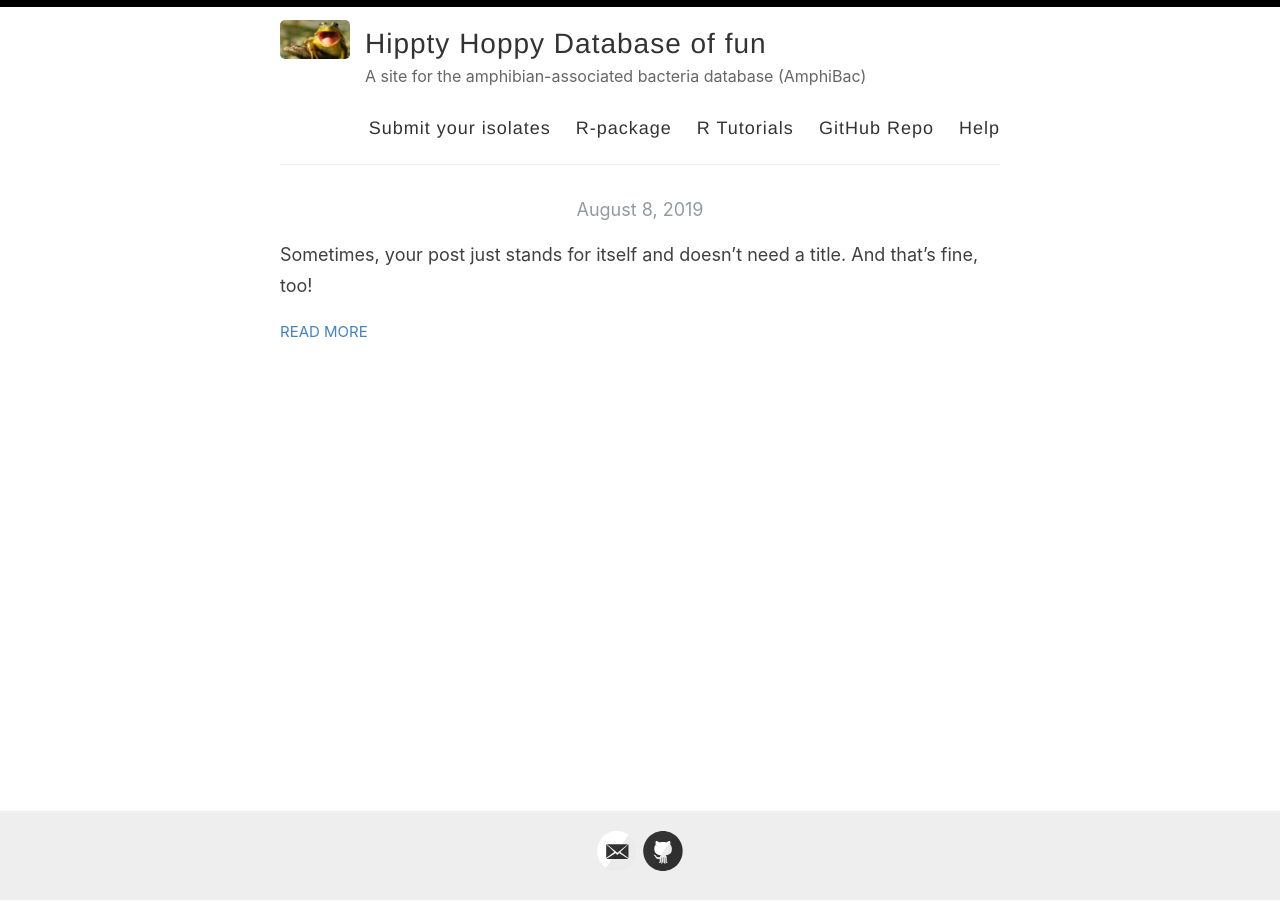
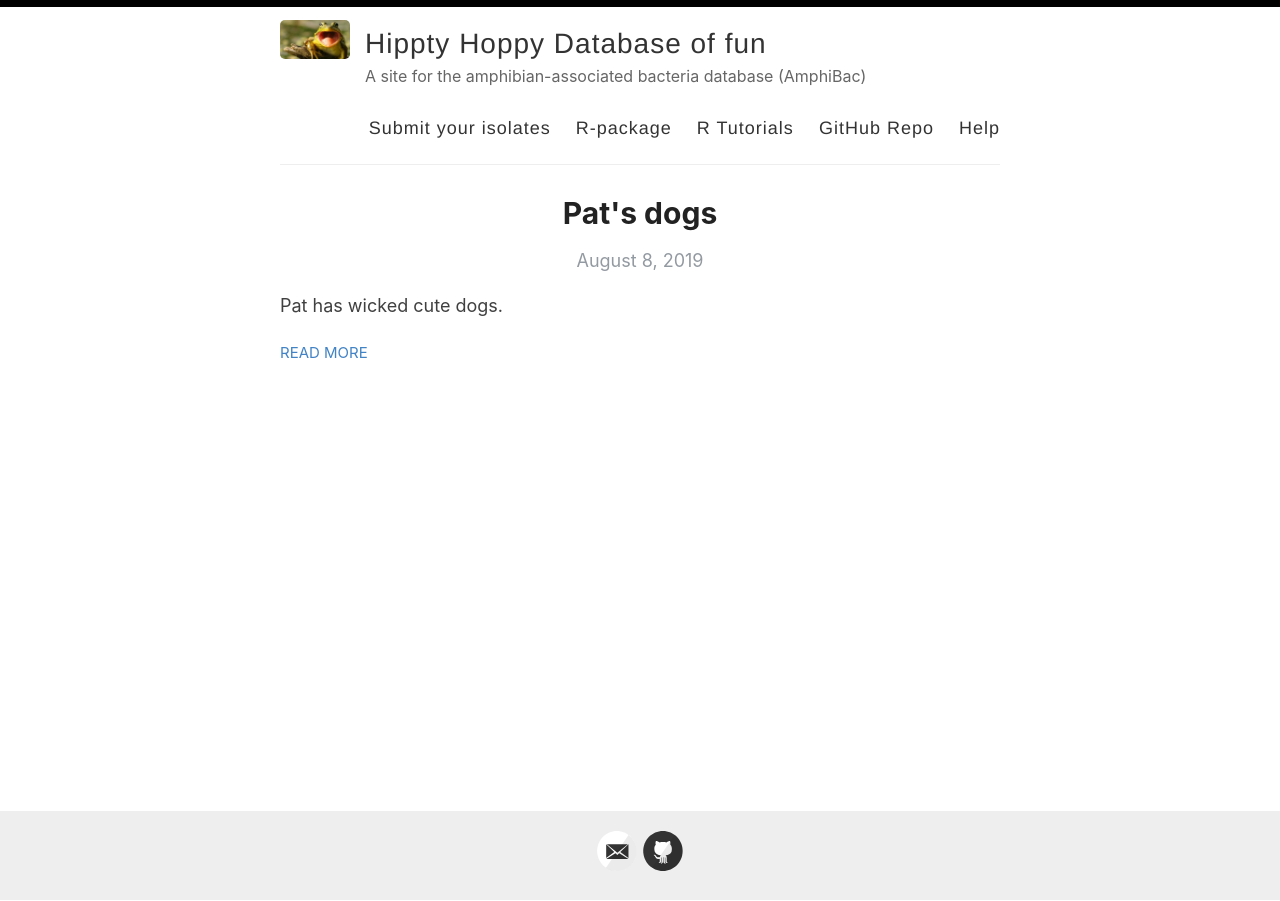
Before and after one commit to pattyjk/pattyjk.github.io, a Jekyll site: the page built from index.html, in a window 1280 px wide. Built offline with Jekyll 4.4.1, drawn with Linux system fonts in a browser that asks for light colours; the list of posts is cut into pages by our own code.

Commit message:
Update 2019-08-08-no-title-posts.md

```diff
--- a/_posts/2019-08-08-no-title-posts.md
+++ b/_posts/2019-08-08-no-title-posts.md
@@ -1,6 +1,9 @@
 ---
 layout: post
-title: ""
+title: "Pat's dogs"
 categories: Miscellaneous
 ---
-Sometimes, your post just stands for itself and doesn't need a title. And that's fine, too!
+Pat has wicked cute dogs.
+
+[<img src="/images/snickers.jpg" alt="Snickers 'the mooch' Kearns " style="width: 400px;"/>]({{ site.baseurl }}/)
+[<img src="/images/chippy.jpg" alt="Snickers 'the mooch' Kearns " style="width: 400px;"/>]({{ site.baseurl }}/)
```
